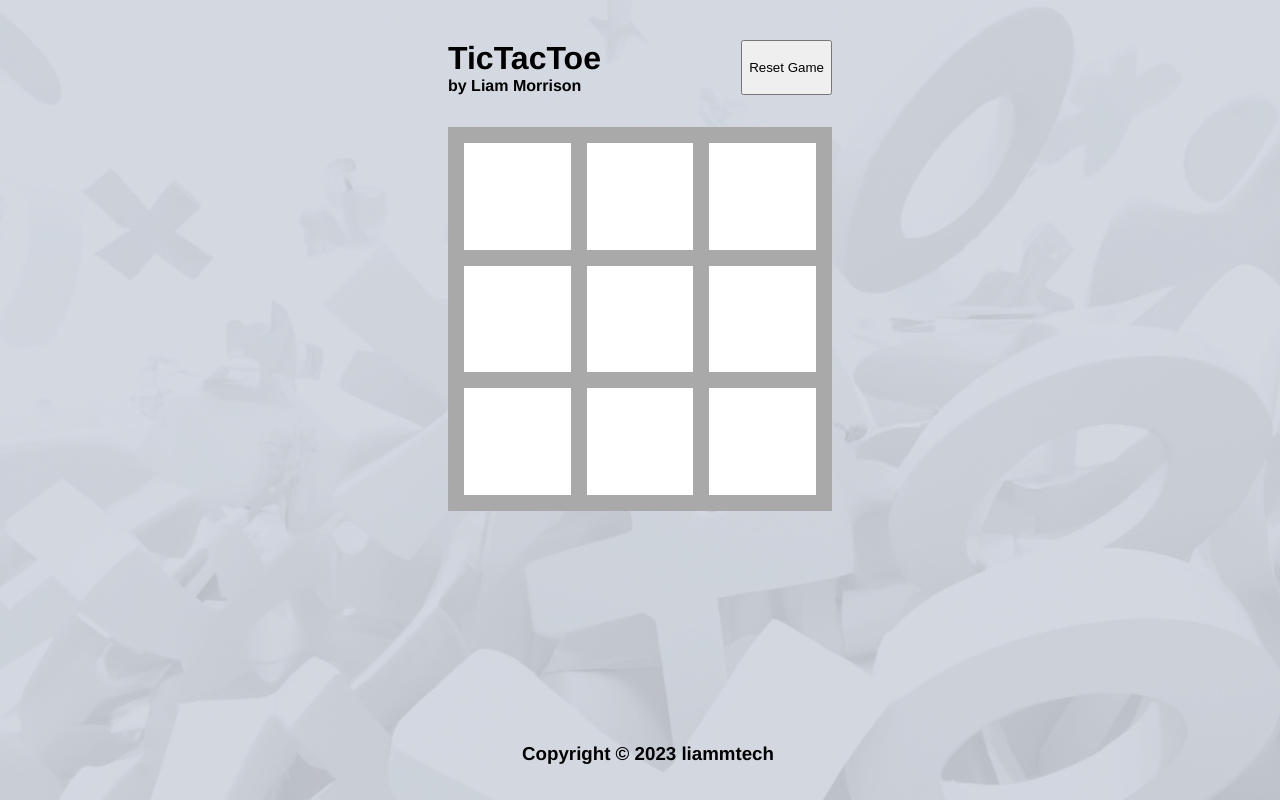
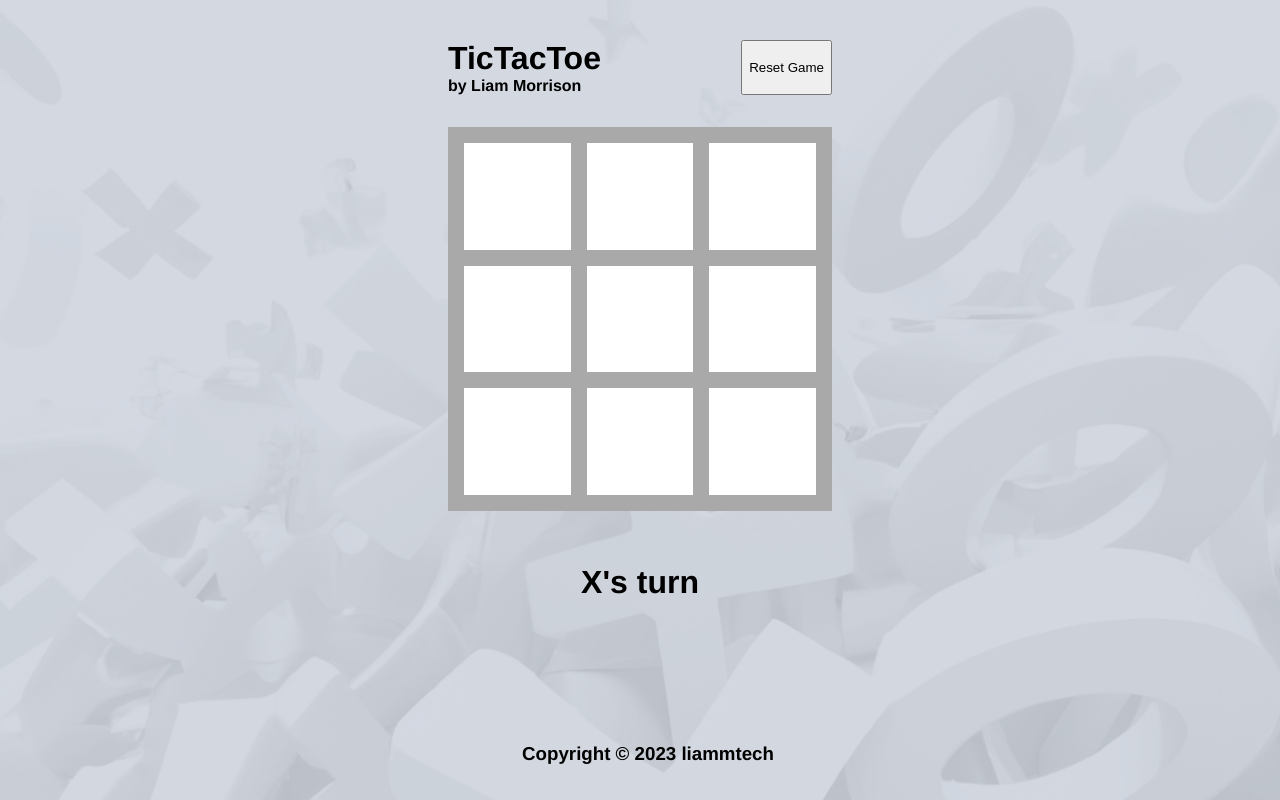
Before and after one commit to liammtech/tic-tac-toe, a plain HTML site: page index.html in a window 1280 px wide. Drawn offline with Linux system fonts and the light colour scheme.

Commit message:
Render message to page

```diff
--- a/index.html
+++ b/index.html
@@ -29,6 +29,9 @@
             <div id="7" class="grid-cell"></div>
             <div id="8" class="grid-cell"></div>
         </div>
+        <div>
+            <h1 id="message-box"></h1>
+        </div>
     </main>
     <footer>
         <div class="inner-footer"><h3>Copyright © 2023 liammtech</h3></div>
--- a/main.css
+++ b/main.css
@@ -36,7 +36,8 @@ header {
 
 main {
     display: flex;
-    justify-content: center;
+    align-items: center;
+    flex-direction: column;
 }
 
 #gameboard {
@@ -63,3 +64,7 @@ footer {
     justify-content: center;
     box-sizing: border-box;
 }
+
+#message-box {
+    padding: 1em;
+}
--- a/script.js
+++ b/script.js
@@ -11,9 +11,10 @@
 (function() {
     var app = {
         gameConditions: ["x-turn","o-turn","tie","x-win","o-win"],
-        currentCondition: this.gameConditions[0],
+        currentCondition: null,
         gridValues: ["","","","","","","","",""],
         init: function() {
+            this.currentCondition = this.gameConditions[0];
             this.cacheDom();
             this.eventListeners();
             this.render();
@@ -21,6 +22,7 @@
         cacheDom: function() {
             this.resetButton = document.querySelector("#reset-button");
             this.gridCells = document.querySelectorAll(".grid-cell");
+            this.messageBox = document.querySelector("#message-box")
         },
         eventListeners: function() {
             this.resetButton.addEventListener("click", this.resetGame());
@@ -45,11 +47,13 @@
                 case "o-win":
                     return "O wins!";
             }
-        }
+        },
         render: function() {
             for (let i in this.gridCells) {
                 this.gridCells[i].textContent = this.gridValues[i];
             }
+            this.messageBox.textContent = this.message();
+
         },
         addNoughtOrCross: function(playerTurn) {
 
```
